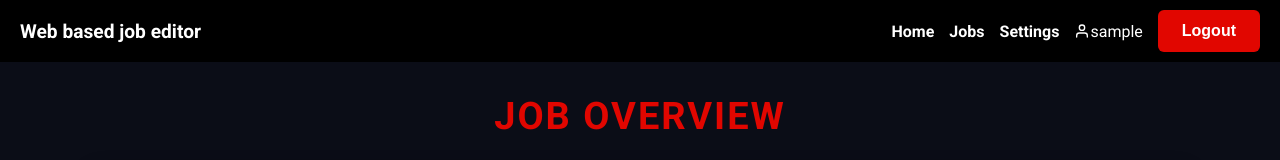
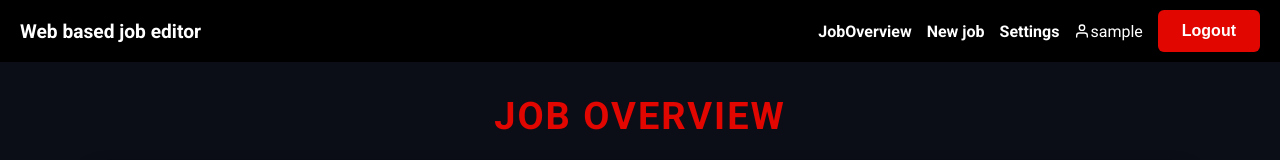
Before and after one commit to Th3Bl0ndG0d/WebBasedJobEditor, a React (Vite) app: page /JobOverview in a window 1280 px wide. Shown: the top 160 px of the page. Built offline with nearby package versions, Linux system fonts and the light colour scheme; sample sign-in values are in the browser's storage.

Commit message:
Alle routing werkt nu. Naar alle pagina's. Not found was ook zichtbaar. Had de routering voor de JobCreator even fout staan. Dit ook gelijk getest. Nu werken aan de API calls

```diff
--- a/src/App.jsx
+++ b/src/App.jsx
@@ -86,6 +86,7 @@ import JobEditor from "./pages/jobcreator/JobCreator.jsx";
 import { Route, Routes, Navigate } from "react-router-dom";
 import { AuthProvider, useAuth } from "./helpers/AuthContext.jsx";
 import JobDetail from "./pages/jobdetails/JobDetails.jsx";
+import JobCreator from "./pages/jobcreator/JobCreator.jsx";
 
 // ProtectedRoute zorgt dat alleen ingelogde gebruikers toegang krijgen
 function ProtectedRoute({ children, roles }) {
@@ -135,7 +136,7 @@ function AppContent() {
 
                 {/* JobEditor alleen voor ingelogde gebruikers */}
                 <Route
-                    path="/job-editor"
+                    path="/JobCreator"
                     element={
                         <ProtectedRoute>
                             <JobEditor />
@@ -154,7 +155,7 @@ function AppContent() {
                 />
 
 
-                {/* ✅ Registratiepagina: openbaar toegankelijk */}
+                {/*Registratiepagina: openbaar toegankelijk */}
                 <Route
                     path="/profile/register"
                     element={<Profile mode="register" />}
--- a/src/components/navigation/Navigation.jsx
+++ b/src/components/navigation/Navigation.jsx
@@ -37,6 +37,7 @@ import { useAuth } from "../../helpers/AuthContext.jsx";
 import { Link, useNavigate } from 'react-router-dom';
 import { FiUser } from 'react-icons/fi';
 import Button from "../button/Button.jsx";
+import JobCreator from "../../pages/jobcreator/JobCreator.jsx";
 
 function Navigation() {
     const { logout, user } = useAuth();
@@ -54,11 +55,11 @@ function Navigation() {
             </div>
 
             <ul className="nav-links">
-                <li><Link to="/">Home</Link></li>
-                <li><Link to="/JobOverview">Jobs</Link></li>
+                <li><Link to="/">JobOverview</Link></li>
+                <li><Link to="/JobCreator">New job</Link></li>
                 <li><Link to="/profile/edit">Settings</Link></li>
 
-                {/* ✅ Alleen tonen als user bestaat */}
+                {/* Alleen tonen als user bestaat */}
                 {user?.username && (
                     <li className="nav-user">
                         <FiUser size={16} />
```
